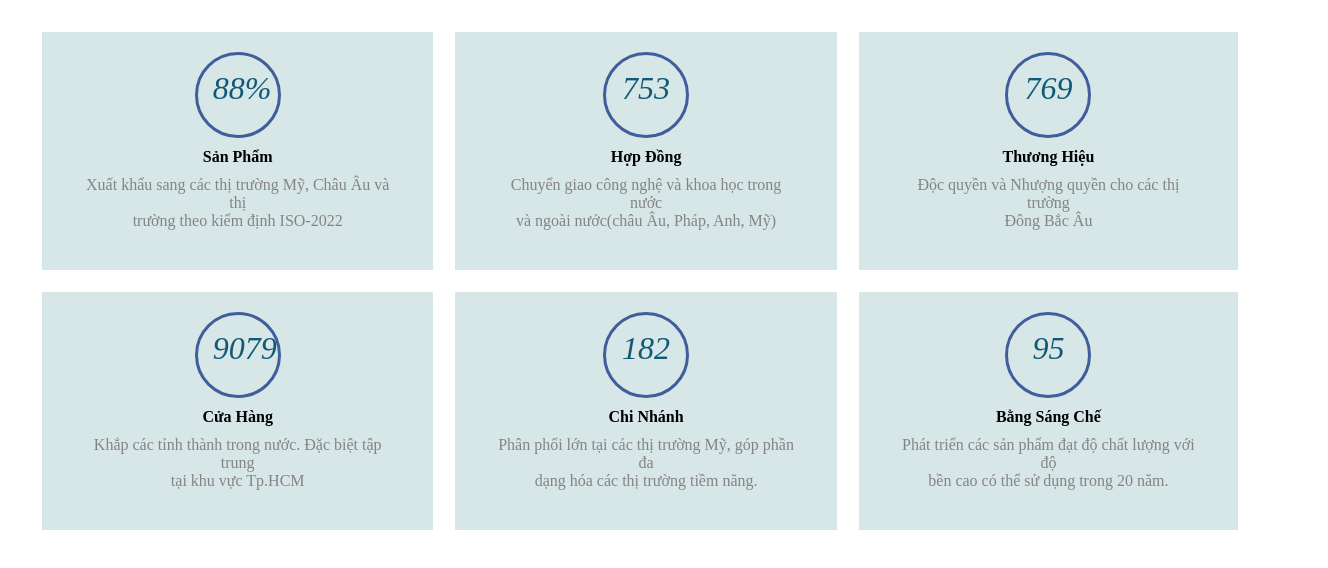
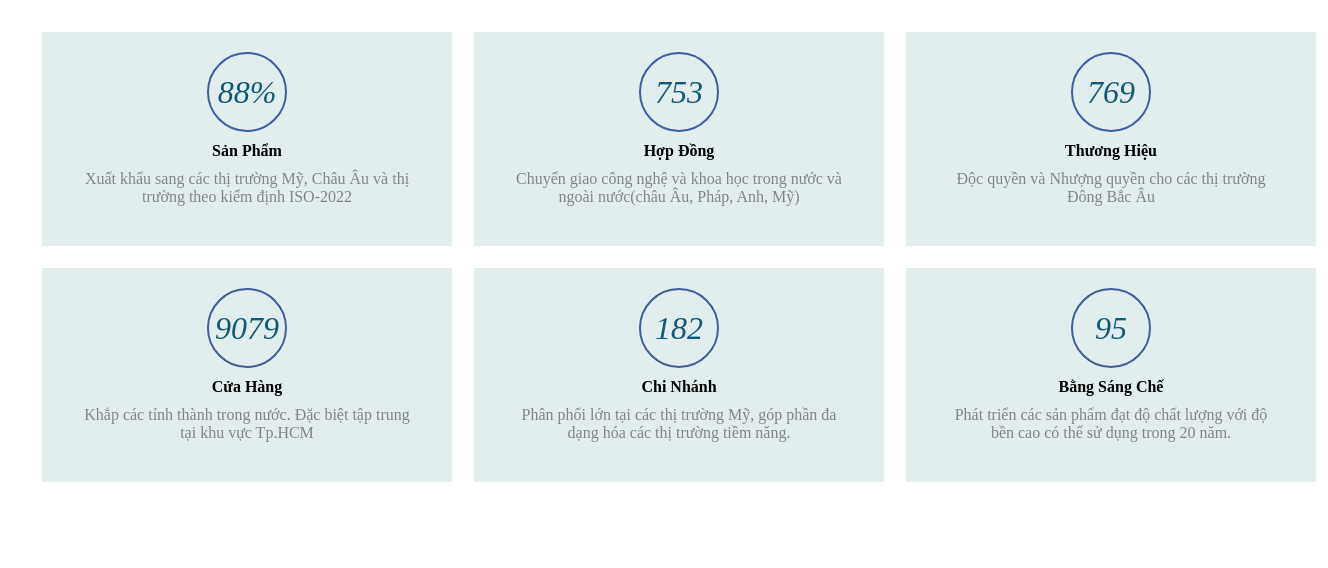
Before and after one commit to Kaling92/WebTechnology, a plain HTML site: page B4 - Box Model/Bai 10.html in a window 1280 px wide. Shown: the whole page, 1328 px wide, since content can reach past the window. Drawn offline with Linux system fonts and the light colour scheme.

Commit message:
lab110,11,14

```diff
--- a/B4 - Box Model/Bai 10.html
+++ b/B4 - Box Model/Bai 10.html
@@ -5,7 +5,66 @@
     <meta charset="UTF-8">
     <meta name="viewport" content="width=device-width, initial-scale=1.0">
     <title>Document</title>
-    <link rel="stylesheet" href="Boxcss.css">
+    <style>
+        * {
+            padding: 0;
+            margin: 10px;
+        }
+
+        .box {
+            width: 350px;
+            padding-left: 30px;
+            padding-bottom: 30px;
+            padding-top: 20px;
+            padding-right: 30px;
+            margin: 10px;
+            border: none;
+            background-color: rgb(226, 238, 238);
+            text-align: center;
+            flex-direction: column;
+        }
+
+        .rate {
+            width: 80px;
+            height: 80px;
+            font-style: italic;
+            font-size: 32px;
+            color: rgb(17, 90, 119);
+            border: solid 2px rgb(64, 93, 156);
+            border-radius: 50%;
+            margin: 0 auto;
+            padding: 0;
+            box-sizing: border-box;
+            display: flex;
+            justify-content: center;
+            align-items: center;
+            text-align: center;
+        }
+
+        .name {
+            font-weight: bold;
+        }
+
+        .des {
+            font-weight: lighter;
+            color: rgb(133, 132, 132);
+
+        }
+
+        .button {
+            background-color: antiquewhite;
+            padding: 10px;
+            border-radius: 10px;
+            border: solid rgb(41, 41, 42);
+            width: fit-content;
+            margin-left: 20px;
+        }
+
+        .button:hover {
+            background-color: rgb(167, 169, 142);
+            color: white;
+        }
+    </style>
 </head>
 
 <body>
@@ -15,21 +74,22 @@
                 <div class="box">
                     <p id="circle" class="rate"> 88%</p>
                     <p class="name">Sản Phẩm</p>
-                    <p class="des">Xuất khẩu sang các thị trường Mỹ, Châu Âu và thị <br> trường theo kiểm định ISO-2022</p>
+                    <p class="des">Xuất khẩu sang các thị trường Mỹ, Châu Âu và thị trường theo kiểm định ISO-2022</p>
                 </div>
             </td>
             <td>
                 <div class="box">
                     <p class="rate">753</p>
                     <p class="name">Hợp Đồng</p>
-                    <p class="des">Chuyển giao công nghệ và khoa học trong nước<br>và ngoài nước(châu Âu, Pháp, Anh, Mỹ)</p>
+                    <p class="des">Chuyển giao công nghệ và khoa học trong nước và ngoài nước(châu Âu, Pháp, Anh, Mỹ)
+                    </p>
                 </div>
             </td>
             <td>
                 <div class="box">
                     <p class="rate">769</p>
                     <p class="name">Thương Hiệu</p>
-                    <p class="des">Độc quyền và Nhượng quyền cho các thị trường <br> Đông Bắc Âu</p>
+                    <p class="des">Độc quyền và Nhượng quyền cho các thị trường Đông Bắc Âu</p>
                 </div>
             </td>
         </tr>
@@ -38,21 +98,23 @@
                 <div class="box">
                     <p class="rate">9079</p>
                     <p class="name">Cửa Hàng</p>
-                    <p class="des">Khắp các tỉnh thành trong nước. Đặc biệt tập trung <br> tại khu vực Tp.HCM</p>
+                    <p class="des">Khắp các tỉnh thành trong nước. Đặc biệt tập trung tại khu vực Tp.HCM</p>
                 </div>
             </td>
             <td>
                 <div class="box">
                     <p class="rate">182</p>
                     <p class="name">Chi Nhánh</p>
-                    <p class="des">Phân phối lớn tại các thị trường Mỹ, góp phần đa <br> dạng hóa các thị trường tiềm năng.</p>
+                    <p class="des">Phân phối lớn tại các thị trường Mỹ, góp phần đa dạng hóa các thị trường tiềm năng.
+                    </p>
                 </div>
             </td>
             <td>
                 <div class="box">
                     <p class="rate">95</p>
                     <p class="name">Bằng Sáng Chế</p>
-                    <p class="des">Phát triển các sản phẩm đạt độ chất lượng với độ<br> bền cao có thể sử dụng trong 20 năm.</p>
+                    <p class="des">Phát triển các sản phẩm đạt độ chất lượng với độ bền cao có thể sử dụng trong 20 năm.
+                    </p>
                 </div>
             </td>
         </tr>
--- a/B4 - Box Model/Boxcss.css
+++ b/B4 - Box Model/Boxcss.css
@@ -4,28 +4,33 @@
 }
 
 .box {
-    width: fit-content;
+    width: 350px;
     padding-left: 30px;
     padding-bottom: 30px;
     padding-top: 20px;
     padding-right: 30px;
     margin: 10px;
     border: none;
-    background-color: rgb(215, 230, 230);
+    background-color: rgb(226, 238, 238);
     text-align: center;
     flex-direction: column;
 }
 
 .rate {
-    width: 50px;
-    height: 50px;
+    width: 80px;
+    height: 80px;
     font-style: italic;
-    padding: 15px;
     font-size: 32px;
     color: rgb(17, 90, 119);
-    border: solid rgb(64, 93, 156);
-    border-radius: 200px;
+    border: solid 2px rgb(64, 93, 156);
+    border-radius: 50%;
     margin: 0 auto;
+    padding: 0;
+    box-sizing: border-box;
+    display: flex;
+    justify-content: center;
+    align-items: center;
+    text-align: center;
 }
 
 .name {
```
Also changed, not shown: B4 - Box Model/Computer.css (+19 -4 lines), B4 - Box Model/ComputerBox.html (+72 -1 lines), B7 - Float/Bai 11 Grid.html (+39 -16 lines), B7 - Float/Computer Grid.html (+2 -4 lines), B4 - Box Model/01_.jpg (added), B4 - Box Model/02.jpg (added), B4 - Box Model/03.jpg (added).
